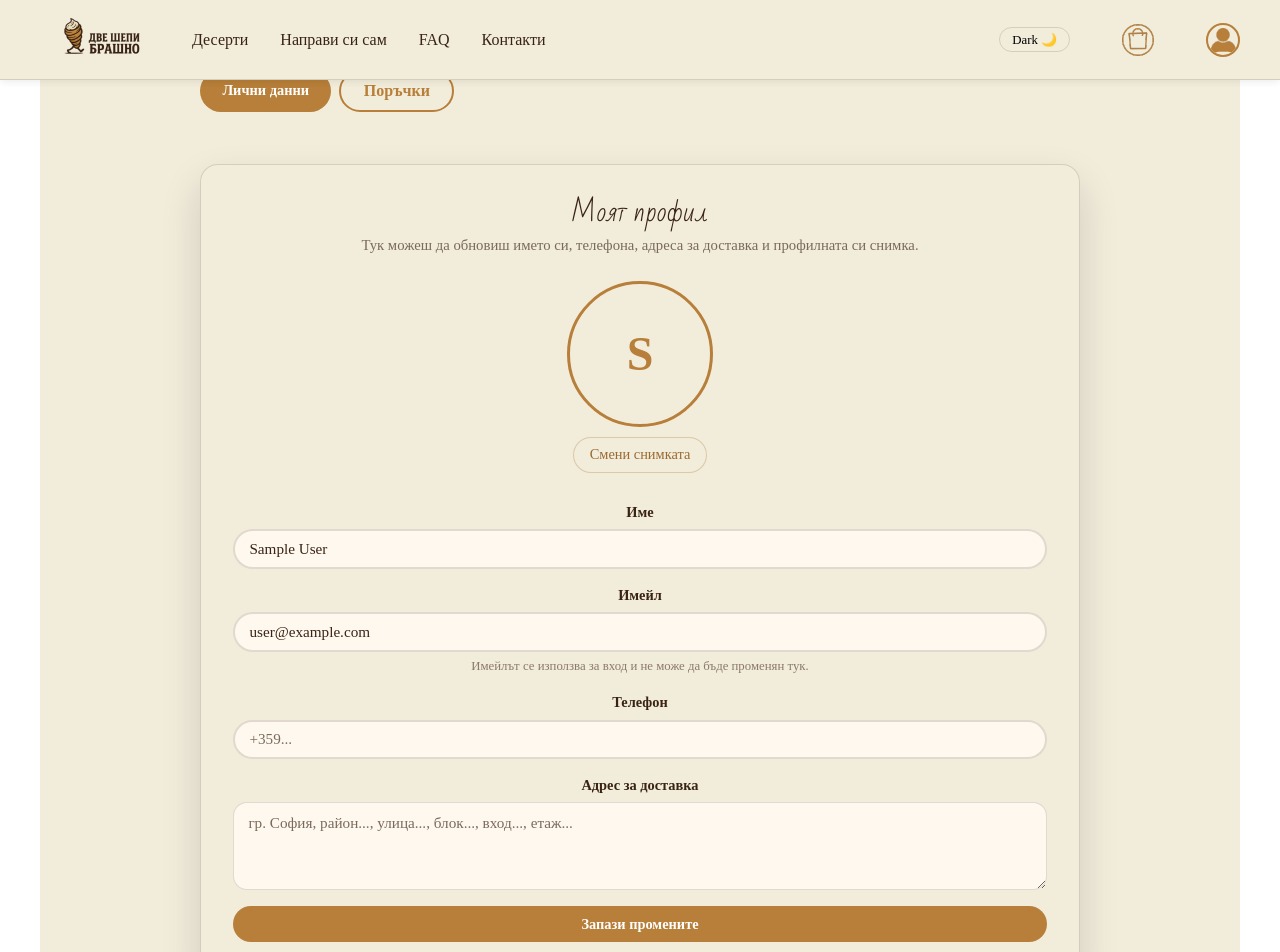
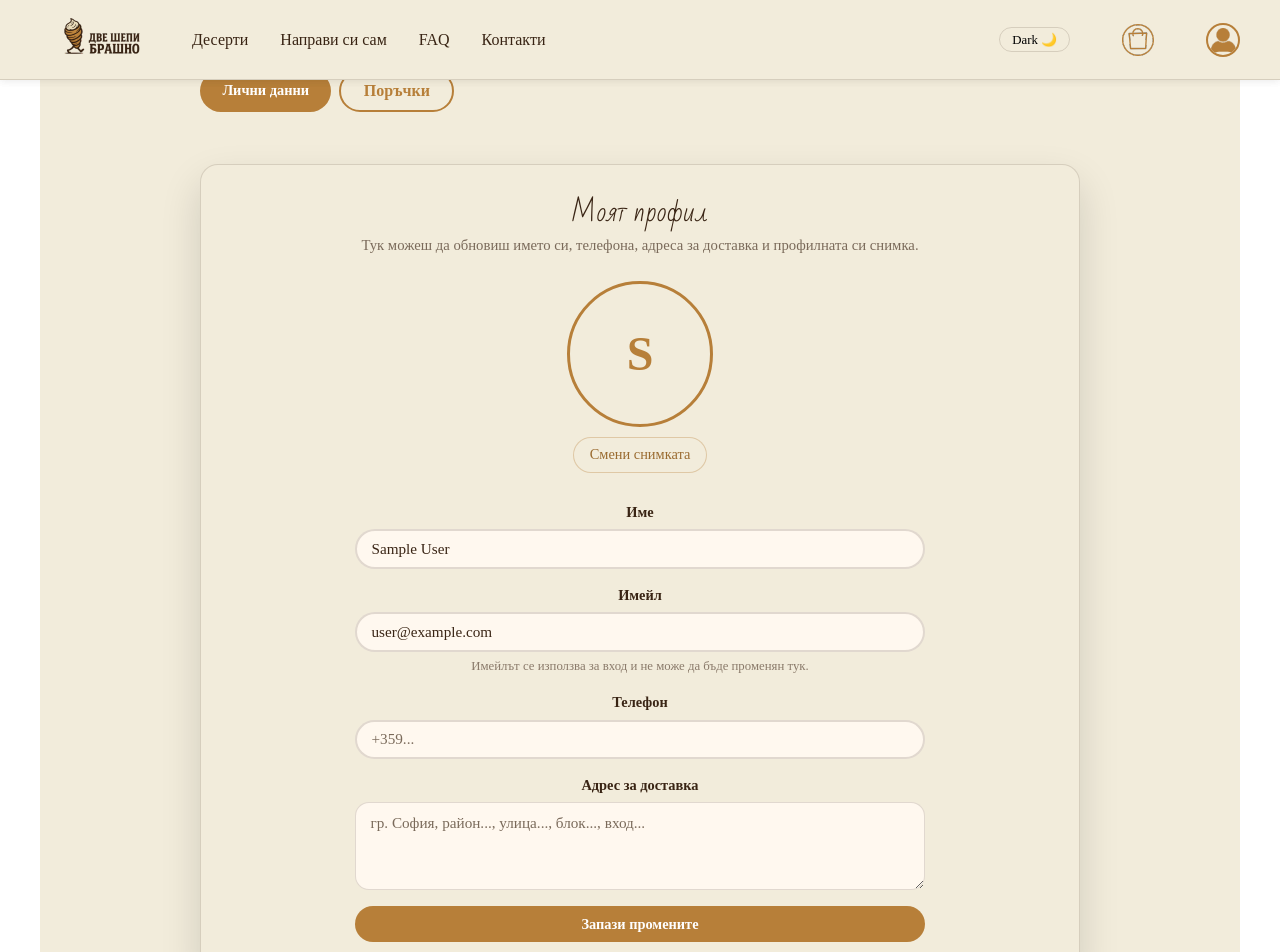
Before and after one commit to zM-ax/SoftUni-project-React, a React (Vite) app: page /profile in a window 1280 px wide. Shown: the top 952 px of the page. Built offline with nearby package versions, Linux system fonts and the light colour scheme; no server answers; the database is empty; sample sign-in values are in the browser's storage; a web font is replaced by a local one.

Commit message:
Adjust ProductDetails colors for matching the current theme

```diff
--- a/src/hooks/useGetUser.ts
+++ b/src/hooks/useGetUser.ts
@@ -1,5 +1,5 @@
 import { useAppSelector } from "../store/hooks";
 
-export const useAuthUser = () => {
+export const useGetUserRedux = () => {
   return useAppSelector((state) => state.auth);
 };
--- a/src/hooks/useLogin.ts
+++ b/src/hooks/useLogin.ts
@@ -6,6 +6,7 @@ import { auth } from "../config/firebase";
 import { getUserProfile } from "../services/db/users";
 import { useAppDispatch } from "../store/hooks";
 import { setAuthState } from "../store/authSlice";
+import { setUser } from "../store/userSlice";
 
 // eslint-disable-next-line @typescript-eslint/no-explicit-any
 const serializeFirebaseUser = (user: any) =>
@@ -50,15 +51,16 @@ export const useLogin = () => {
     setLoading(true);
 
     try {
-      const cred = await signInWithEmailAndPassword(auth, email, password);
-      const user = cred.user;
+      const firebaseCredentials = await signInWithEmailAndPassword(auth, email, password);
+      const user = firebaseCredentials.user;
       const plainUser = serializeFirebaseUser(user);
 
       const profile = await getUserProfile(user.uid);
       const plainProfile = serializeProfile(profile);
 
+
       dispatch(
-        setAuthState({
+        setUser({
           firebaseUser: plainUser,
           userProfile: plainProfile,
         })
--- a/src/pages/MyProfile/ProfileCard.tsx
+++ b/src/pages/MyProfile/ProfileCard.tsx
@@ -11,7 +11,7 @@ import {
   AvatarImage,
   AvatarInitial,
   ChangePhotoLabel,
-  HiddenFileInput
+  HiddenFileInput,
 } from "./ProfileCard.styles";
 
 export interface ProfileCardProps {
@@ -26,7 +26,9 @@ export interface ProfileCardProps {
   isUploadingPhoto: boolean;
   error: string | null;
   success: string | null;
-  handleChange: (e: React.ChangeEvent<HTMLInputElement | HTMLTextAreaElement>) => void;
+  handleChange: (
+    e: React.ChangeEvent<HTMLInputElement | HTMLTextAreaElement>
+  ) => void;
   handleSave: (e: React.FormEvent) => void;
   handlePhotoChange: (e: React.ChangeEvent<HTMLInputElement>) => void;
   // eslint-disable-next-line @typescript-eslint/no-explicit-any
@@ -48,7 +50,8 @@ const ProfileCard = ({
     <CardHeader>
       <Title>Моят профил</Title>
       <Subtitle>
-        Тук можеш да обновиш името си, телефона, адреса за доставка и профилната си снимка.
+        Тук можеш да обновиш името си, телефона, адреса за доставка и профилната
+        си снимка.
       </Subtitle>
     </CardHeader>
     <PhotoSection>
@@ -72,9 +75,14 @@ const ProfileCard = ({
         />
       </ChangePhotoLabel>
     </PhotoSection>
-    <form style={{ display: 'flex', flexDirection: 'column', gap: '1rem' }} onSubmit={handleSave}>
+    <form
+      style={{ display: "flex", flexDirection: "column", gap: "1rem" }}
+      onSubmit={handleSave}
+    >
       <AuthField>
-        <label htmlFor="name" style={{ fontSize: '0.9rem', fontWeight: 600 }}>Име</label>
+        <label htmlFor="name" style={{ fontSize: "0.9rem", fontWeight: 600 }}>
+          Име
+        </label>
         <AppInput
           id="name"
           name="name"
@@ -82,25 +90,31 @@ const ProfileCard = ({
           value={form.name}
           onChange={handleChange}
           required
-          $width="100%"
+          $width="70%"
+          style={{ alignSelf: "center" }}
         />
       </AuthField>
       <AuthField>
-        <label htmlFor="email" style={{ fontSize: '0.9rem', fontWeight: 600 }}>Имейл</label>
+        <label htmlFor="email" style={{ fontSize: "0.9rem", fontWeight: 600 }}>
+          Имейл
+        </label>
         <AppInput
           id="email"
           name="email"
           type="email"
           value={form.email}
           disabled
-          $width="100%"
+          $width="70%"
+          style={{ alignSelf: "center" }}
         />
-        <small style={{ fontSize: '0.8rem', color: '#8a7a6a' }}>
+        <small style={{ fontSize: "0.8rem", color: "#8a7a6a" }}>
           Имейлът се използва за вход и не може да бъде променян тук.
         </small>
       </AuthField>
       <AuthField>
-        <label htmlFor="phone" style={{ fontSize: '0.9rem', fontWeight: 600 }}>Телефон</label>
+        <label htmlFor="phone" style={{ fontSize: "0.9rem", fontWeight: 600 }}>
+          Телефон
+        </label>
         <AppInput
           id="phone"
           name="phone"
@@ -108,11 +122,17 @@ const ProfileCard = ({
           value={form.phone}
           onChange={handleChange}
           placeholder="+359..."
-          $width="100%"
+          $width="70%"
+          style={{ alignSelf: "center" }}
         />
       </AuthField>
       <AuthField>
-        <label htmlFor="address" style={{ fontSize: '0.9rem', fontWeight: 600 }}>Адрес за доставка</label>
+        <label
+          htmlFor="address"
+          style={{ fontSize: "0.9rem", fontWeight: 600 }}
+        >
+          Адрес за доставка
+        </label>
         <AppInput
           id="address"
           name="address"
@@ -120,13 +140,27 @@ const ProfileCard = ({
           rows={3}
           value={form.address}
           onChange={handleChange}
-          placeholder="гр. София, район..., улица..., блок..., вход..., етаж..."
-          $width="100%"
+          placeholder="гр. София, район..., улица..., блок..., вход..."
+          $width="70%"
+          style={{ alignSelf: "center" }}
         />
       </AuthField>
-      {error && <p style={{ color: '#b71c1c', fontSize: '0.9rem', margin: 0 }}>{error}</p>}
-      {success && <p style={{ color: '#2e7d32', fontSize: '0.9rem', margin: 0 }}>{success}</p>}
-      <AppButton type="submit" disabled={isSaving} $variant="primary">
+      {error && (
+        <p style={{ color: "#b71c1c", fontSize: "0.9rem", margin: 0 }}>
+          {error}
+        </p>
+      )}
+      {success && (
+        <p style={{ color: "#2e7d32", fontSize: "0.9rem", margin: 0 }}>
+          {success}
+        </p>
+      )}
+      <AppButton
+        type="submit"
+        disabled={isSaving}
+        style={{ alignSelf: "center", width: "70%" }}
+        $variant="primary"
+      >
         {isSaving ? "Запазване..." : "Запази промените"}
       </AppButton>
     </form>
--- a/src/pages/ProductDetails/ProductDetailsPage.styles.ts
+++ b/src/pages/ProductDetails/ProductDetailsPage.styles.ts
@@ -20,6 +20,7 @@ export const DetailsWrapper = styled.div`
   margin: 0 auto;
   padding: 2rem 1.5rem 3rem;
   box-sizing: border-box;
+  background: ${({ theme }) => theme.colors.pageBackground};
 
   @media ${({ theme }) => theme.devices.mobile} {
     padding: 1.5rem 1rem 2.5rem;
@@ -76,7 +77,7 @@ export const ImageWrapper = styled.div`
   max-width: 600px;
   border-radius: 18px;
   overflow: hidden;
-  background: #f7f3ef;
+  background: ${({ theme }) => theme.colors.mutedBackground};
 `;
 
 export const Image = styled.img`
@@ -102,7 +103,7 @@ export const GalleryImage = styled.img`
   object-fit: cover;
   display: block;
   cursor: pointer;
-  border: 2px solid transparent;
+  border: 2px solid ${({ theme }) => theme.colors.headerBorder};
 
   &:hover {
     border-color: ${({ theme }) => theme.colors.primary};
@@ -123,16 +124,13 @@ export const SubTitle = styled.p`
   margin-bottom: 0.4rem;
 `;
 
-export const PriceBox = styled.div`
-  margin-bottom: 1.2rem;
-`;
-
-export const PriceRow = styled.div`
+export const InfoRow = styled.div`
   display: flex;
   align-items: baseline;
   justify-content: space-between;
   gap: 1rem;
   margin-bottom: 0.4rem;
+  color: ${({ theme }) => theme.colors.text};
 `;
 
 export const PriceMain = styled.span`
@@ -141,12 +139,9 @@ export const PriceMain = styled.span`
   color: ${({ theme }) => theme.colors.text};
 `;
 
-export const PriceSecondary = styled.span`
-  font-size: 0.9rem;
-  color: ${({ theme }) => theme.colors.mutedText};
+export const MetaItem = styled.span`
+  color: ${({ theme }) => theme.colors.textSecondary};
 `;
-
-export const MetaItem = styled.span``;
 
 export const QuantityRow = styled.div`
   margin-top: 0.9rem;
@@ -162,11 +157,13 @@ export const QuantityRow = styled.div`
 
 export const QuantityLabel = styled.span`
   font-size: 0.95rem;
+  color: ${({ theme }) => theme.colors.textSecondary};
 `;
 
 export const QuantityButton = styled.button`
   border: none;
-  background: none;
+  background: ${({ theme }) => theme.colors.inputBackground};
+  color: ${({ theme }) => theme.colors.text};
   padding: 0.25rem 0.7rem;
   cursor: pointer;
   font-size: 1.5rem;
@@ -178,25 +175,31 @@ export const QuantityButton = styled.button`
   &:focus {
     outline: none;
     box-shadow: none;
-    border-color: ${({ theme }) => theme.colors.buttonBackground};
+    border-color: ${({ theme }) => theme.colors.primary};
   }
 
   &:hover {
-    background: rgba(0, 0, 0, 0.04);
+    background: ${({ theme }) => theme.colors.mutedBackground};
   }
 
-
+  &:disabled {
+    opacity: 0.4;
+    cursor: default;
+    background: ${({ theme }) => theme.colors.inputBackground};
+  }
 `;
 
 export const QuantityValue = styled.span`
-  // padding: 0.2rem 0.9rem;
+  padding: 0.2rem 0.9rem;
   font-size: 1.1rem;
+  color: ${({ theme }) => theme.colors.text};
 `;
 
 export const DateLabel = styled.label`
   margin-top: 1rem;
   display: block;
   font-size: 0.9rem;
+  color: ${({ theme }) => theme.colors.textSecondary};
 `;
 
 export const DateInput = styled.select`
@@ -204,10 +207,11 @@ export const DateInput = styled.select`
   margin-top: 0.3rem;
   padding: 0.55rem 0.75rem;
   border-radius: 8px;
-  border: 1px solid rgba(0, 0, 0, 0.12);
+  border: 1px solid ${({ theme }) => theme.colors.headerBorder};
   font-size: 0.95rem;
   font-family: ${({ theme }) => theme.fonts.body};
-  background: #fff;
+  background: ${({ theme }) => theme.colors.inputBackground};
+  color: ${({ theme }) => theme.colors.text};
 `;
 
 export const AddToCartButton = styled.button`
@@ -276,7 +280,7 @@ export const AccordionsSection = styled.section`
 `;
 
 export const AccordionItem = styled.div`
-  border-bottom: 1px solid rgba(0, 0, 0, 0.08);
+  border-bottom: 1px solid ${({ theme }) => theme.colors.headerBorder};
   padding: 0.4rem 0;
 `;
 
--- a/src/pages/ProductDetails/ProductDetailsPage.tsx
+++ b/src/pages/ProductDetails/ProductDetailsPage.tsx
@@ -21,10 +21,8 @@ import {
   GalleryImage,
   Title,
   SubTitle,
-  PriceBox,
-  PriceRow,
+  InfoRow,
   PriceMain,
-  PriceSecondary,
   MetaItem,
   QuantityRow,
   QuantityLabel,
@@ -47,6 +45,7 @@ const ProductDetailsPage = () => {
   const { id } = useParams<{ id: string }>();
   const navigate = useNavigate();
   const dispatch = useAppDispatch();
+  const userRedux = useAppSelector((state) => state.user);
 
   const {
     items: products,
@@ -160,7 +159,7 @@ const ProductDetailsPage = () => {
                 marginBottom: 12,
               }}
             />
-            <PriceBox
+            <InfoRow
               style={{
                 background: "#f7f3ef",
                 height: 48,
@@ -225,11 +224,12 @@ const ProductDetailsPage = () => {
 
   const handleAddToCart = () => {
     // TODO: Create add to cart functionality
-    console.log("Add to cart:", {
-      productId: effectiveProduct.id,
-      quantity,
-      selectedDate,
-    });
+    console.log(userRedux);
+    // console.log("Add to cart:", {
+    //   productId: effectiveProduct.id,
+    //   quantity,
+    //   selectedDate,
+    // });
   };
 
   const toggleSection = (section: "description" | "storage") => {
@@ -262,28 +262,24 @@ const ProductDetailsPage = () => {
 
           {shortDescription && <SubTitle>{shortDescription}</SubTitle>}
 
-          <PriceBox>
-            <PriceRow>
+          <InfoRow>
             Цена:
             <PriceMain>
               {`${renderPrice(price)} лв. ( ${`${renderPrice(
-                  (typeof price === "number" ? price : Number(price)) /
-                    EUR_TO_BGN
+                (typeof price === "number" ? price : Number(price)) / EUR_TO_BGN
               )} € )`} `}
             </PriceMain>
-              <PriceSecondary></PriceSecondary>
-            </PriceRow>
+          </InfoRow>
 
-            <PriceBox>
+          <InfoRow>
             {type === "dessert" && typeof boxQuantity === "number" && (
               <MetaItem>{boxQuantity} бр. в кутия</MetaItem>
             )}
-            </PriceBox>
+          </InfoRow>
 
-            <PriceBox>
+          <InfoRow>
             {weight && <MetaItem>{`Тегло: ${weight} гр.`}</MetaItem>}
-            </PriceBox>
-          </PriceBox>
+          </InfoRow>
 
           <QuantityRow>
             <QuantityLabel>Количество</QuantityLabel>
```
Lines whose indentation alone changed are shown as unchanged.
